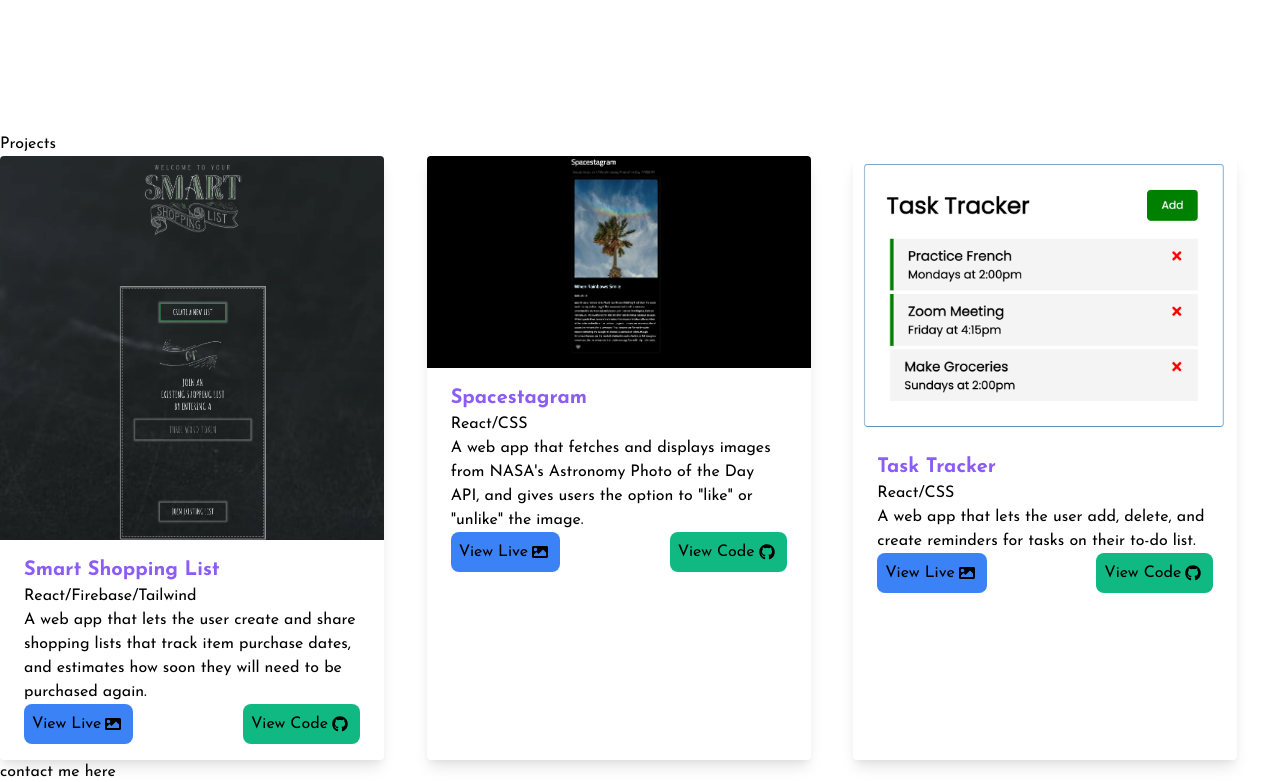
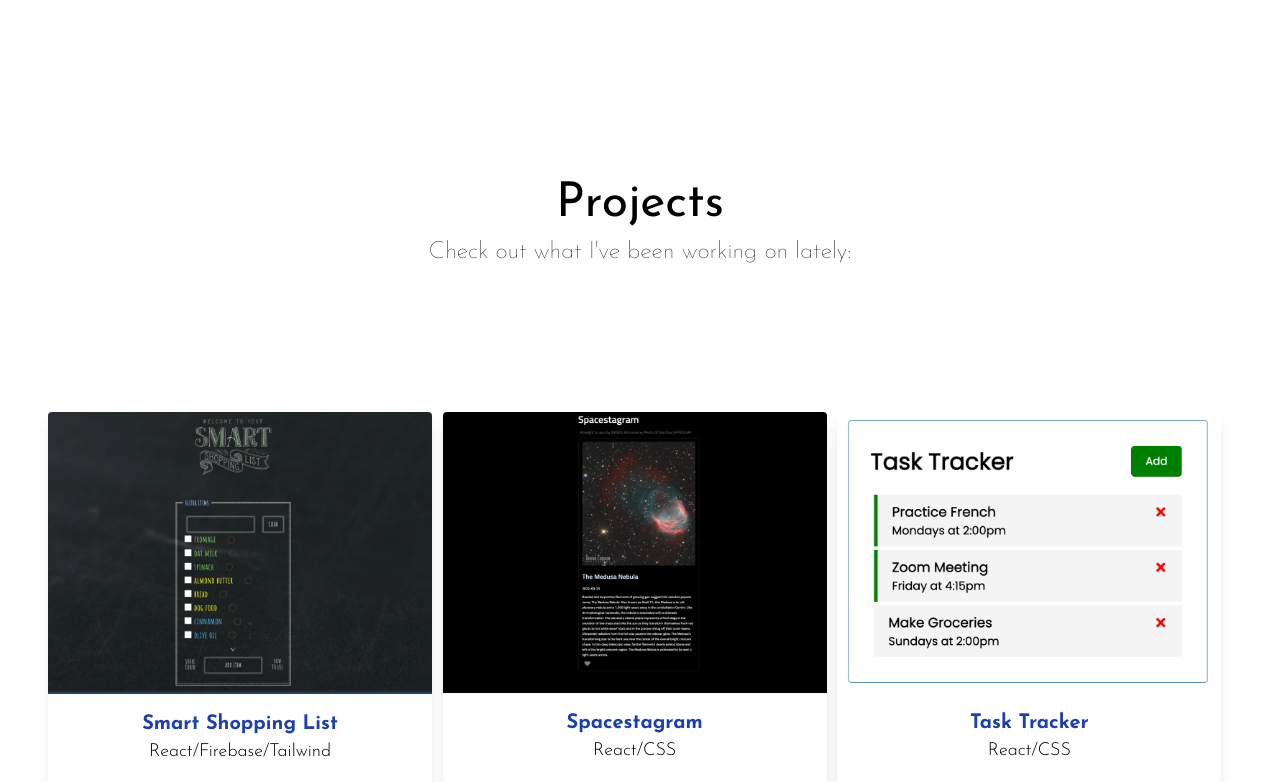
Before and after one commit to k-monnik/react-portfolio, a React (Create React App) app: page /projects in a window 1280 px wide. Shown: the part 1700-2482 px from the top of the page. Built offline with nearby package versions, Linux system fonts and the light colour scheme.

Commit message:
add initial styling for projects and cards components

```diff
--- a/src/components/Cards.js
+++ b/src/components/Cards.js
@@ -1,27 +1,27 @@
 import { FaGithub, FaImage } from "react-icons/fa";
-import shoplist from "../assets/sshoplist-img.jpg";
-import spacepic from "../assets/spacestagram-img.png";
+import shoplist from "../assets/shoplist-img.png";
+import spacepic from "../assets/space-img.png";
 import tasklist from "../assets/task-tracker-img.png";
 
 const Cards = () => {
 
     return (
-        <div className="grid grid-cols-1 md:grid-cols-3">
+        <div className="m-12 grid grid-cols-1 md:grid-cols-3">
             <div className="max-w-sm rounded overflow-hidden shadow-lg">
-                <img src={shoplist} alt="" className="w-full" />
+                <img src={shoplist} alt="" className="" />
                 <div className="px-6 py-4">
-                    <div className="font-bold text-purple-500 text-xl">
+                    <div className="font-bold text-blue-800 text-xl flex justify-center">
                         Smart Shopping List
                     </div>
                     <div>
-                        <p>
+                        <p className="flex justify-center text-lg font-light mb-6">
                             React/Firebase/Tailwind
                         </p>
-                        <p>
-                            A web app that lets the user create and share shopping lists that track item purchase dates, and estimates how soon they will need to be purchased again.
+                        <p className="text-normal font-thin mb-8">
+                            A web app designed with a chalkboard theme that lets the user create and share shopping lists that track item purchase dates, and estimates how soon they will need to be purchased again.
                         </p>
                     </div>
-                    <div className="flex flex-row justify-between">
+                    <div className="flex flex-row justify-center gap-12">
                         <button
                             className="flex p-2 rounded-lg bg-blue-500"
                             onClick={() => { window.open("https://tcl-38-smart-shopping-list.web.app/") }}
@@ -35,20 +35,20 @@ const Cards = () => {
 
             </div>
             <div className="max-w-sm rounded overflow-hidden shadow-lg">
-                <img src={spacepic} alt="" className="w-full" />
+                <img src={spacepic} alt="" className="" />
                 <div className="px-6 py-4">
-                    <div className="font-bold text-purple-500 text-xl">
+                    <div className="font-bold text-blue-800 text-xl flex justify-center">
                         Spacestagram
                     </div>
                     <div>
-                        <p>
+                        <p className="flex justify-center text-lg font-light mb-6">
                             React/CSS
                         </p>
-                        <p>
+                        <p className="text-normal font-thin mb-14">
                             A web app that fetches and displays images from NASA's Astronomy Photo of the Day API, and gives users the option to "like" or "unlike" the image.
                         </p>
                     </div>
-                    <div className="flex flex-row justify-between">
+                    <div className="flex flex-row justify-center gap-12">
                         <button
                             className="flex p-2 rounded-lg bg-blue-500"
                             onClick={() => { window.open("https://km-spacestagram.herokuapp.com/") }}
@@ -64,18 +64,18 @@ const Cards = () => {
             <div className="max-w-sm rounded overflow-hidden shadow-lg">
                 <img src={tasklist} alt="" className="w-full" />
                 <div className="px-6 py-4">
-                    <div className="font-bold text-purple-500 text-xl">
+                    <div className="font-bold text-blue-800 text-xl flex justify-center">
                         Task Tracker
                     </div>
                     <div>
-                        <p>
+                        <p className="flex justify-center text-lg font-light mb-6">
                             React/CSS
                         </p>
-                        <p>
+                        <p className="text-normal font-thin mb-20">
                             A web app that lets the user add, delete, and create reminders for tasks on their to-do list.
                         </p>
                     </div>
-                    <div className="flex flex-row justify-between">
+                    <div className="flex flex-row justify-center gap-12">
                         <button
                             className="flex p-2 rounded-lg bg-blue-500"
                             onClick={() => { window.open("https://monnik-react-task-tracker.netlify.app/") }}
--- a/src/components/Projects.js
+++ b/src/components/Projects.js
@@ -3,7 +3,8 @@ import Cards from "./Cards"
 const Projects = () => {
     return (
         <div id="projects">
-            <h1>Projects</h1>
+            <h1 className='mt-12 mb-2 font-regular text-5xl flex justify-center content-center'>Projects</h1>
+            <p className="mt-2 mb-36 font-thin text-2xl flex justify-center">Check out what I've been working on lately:</p>
             <Cards />
 
         </div>
```
Also changed, not shown: src/assets/shoplist-img.png (added), src/assets/space-img.png (added).
